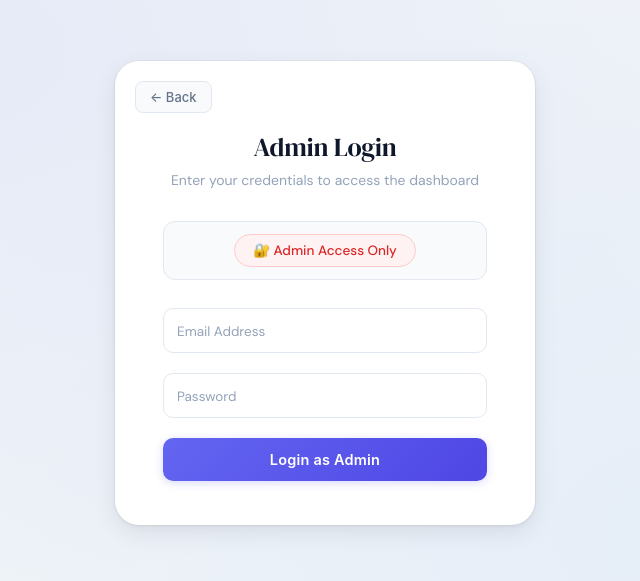
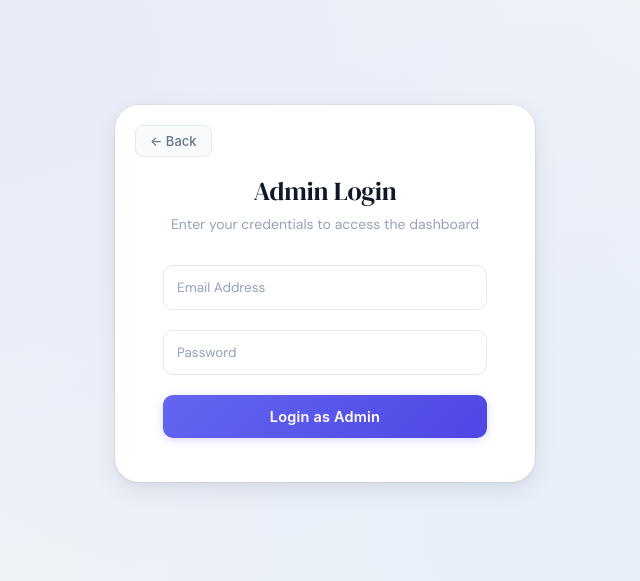
Before and after one commit to itisavi98/CEP_UPDATED, a React app in the folder frontend/: page /login in a window 1280 px wide. Shown: the part 107-688 px from the top of the page, without its empty margins (315-955 px from the left). Built offline with nearby package versions, Linux system fonts and the light colour scheme; the HTML template or start-up script is replaced by a standard one.

Commit message:
Update Login.jsx

```diff
--- a/frontend/src/views/pages/Login.jsx
+++ b/frontend/src/views/pages/Login.jsx
@@ -28,11 +28,7 @@ const Login = () => {
         </div>
 
         <form onSubmit={handleSubmit} className="form">
-          <div className="field role-display">
-            <div className="role-badge">
-              <span className="role-indicator admin">🔐 Admin Access Only</span>
-            </div>
-          </div>
+
 
           <div className="field">
             <input
```
